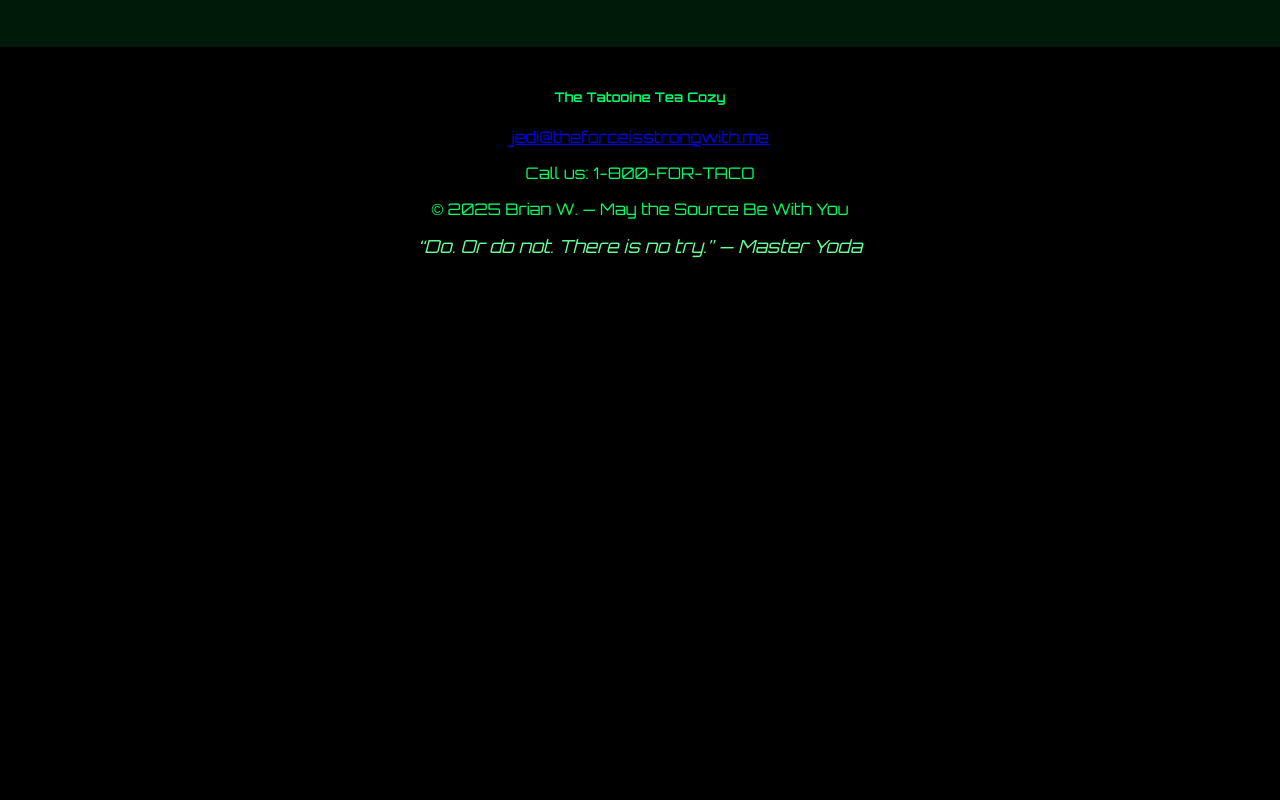
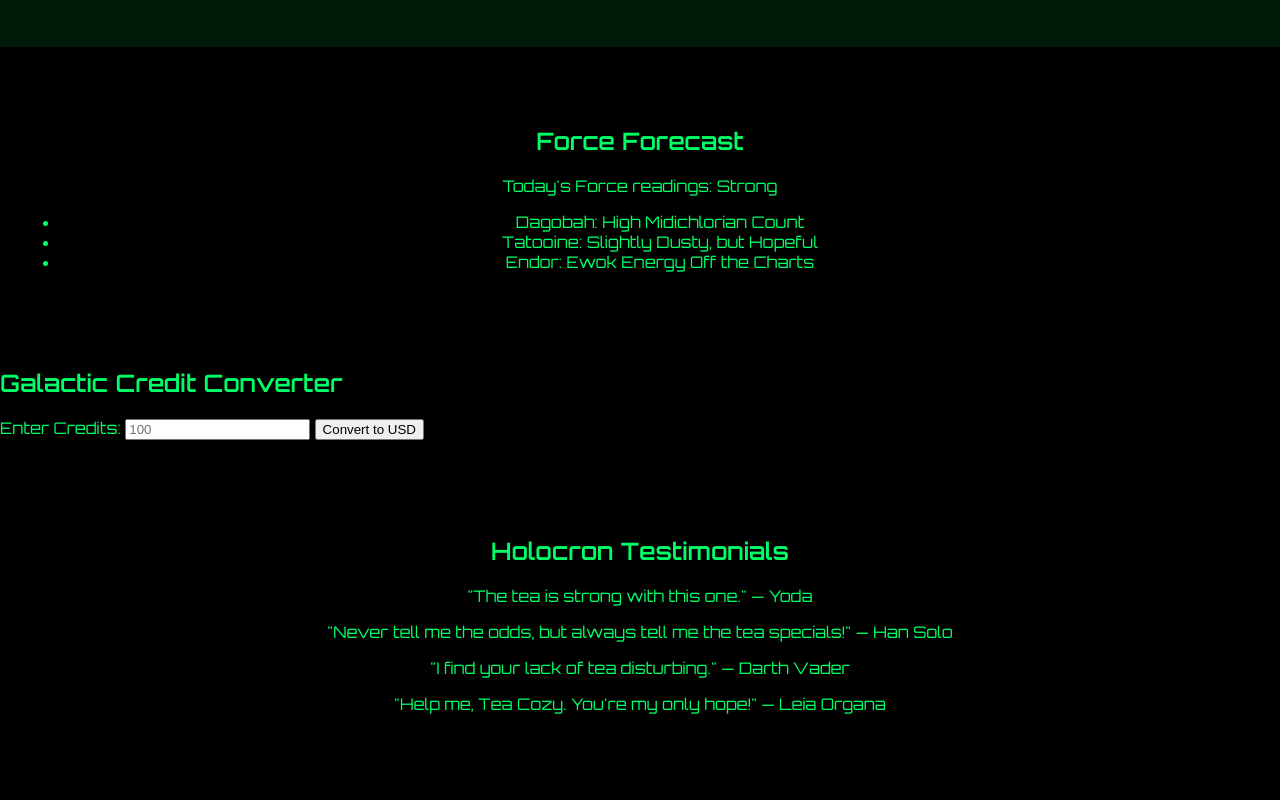
Before and after one commit to mookwoo/tatooine-tea-crazy, a plain HTML site: page index.html in a window 1280 px wide. Shown: the part 2300-3100 px from the top of the page. Before the commit the page ends 2595 px from the top, so only its background shows below. Drawn offline with Linux system fonts and the light colour scheme.

Commit message:
feat: Add Force Forecast, Galactic Credit Converter, and Holocron Testimonials sections

```diff
--- a/index.html
+++ b/index.html
@@ -55,6 +55,35 @@
         </div>
       </div>
     </section>
+
+      <!-- Force Forecast Section -->
+      <section id="force-forecast" class="force-forecast">
+        <h2>Force Forecast</h2>
+        <p>Today's Force readings: <span id="force-reading">Strong</span></p>
+        <ul>
+          <li>Dagobah: High Midichlorian Count</li>
+          <li>Tatooine: Slightly Dusty, but Hopeful</li>
+          <li>Endor: Ewok Energy Off the Charts</li>
+        </ul>
+      </section>
+
+      <!-- Galactic Credit Converter -->
+      <section id="credit-converter" class="credit-converter">
+        <h2>Galactic Credit Converter</h2>
+        <label for="credit-input">Enter Credits:</label>
+        <input type="number" id="credit-input" min="0" placeholder="100">
+        <button onclick="convert()">Convert to USD</button>
+        <p id="conversion-result"></p>
+      </section>
+
+      <!-- Holocron Testimonials -->
+      <section id="testimonials" class="testimonials">
+        <h2>Holocron Testimonials</h2>
+        <blockquote>"The tea is strong with this one." — Yoda</blockquote>
+        <blockquote>"Never tell me the odds, but always tell me the tea specials!" — Han Solo</blockquote>
+        <blockquote>"I find your lack of tea disturbing." — Darth Vader</blockquote>
+        <blockquote>"Help me, Tea Cozy. You're my only hope!" — Leia Organa</blockquote>
+      </section>
   </main>
 
 <footer>
```
Also changed, not shown: scripts.js (+10 -13 lines).
